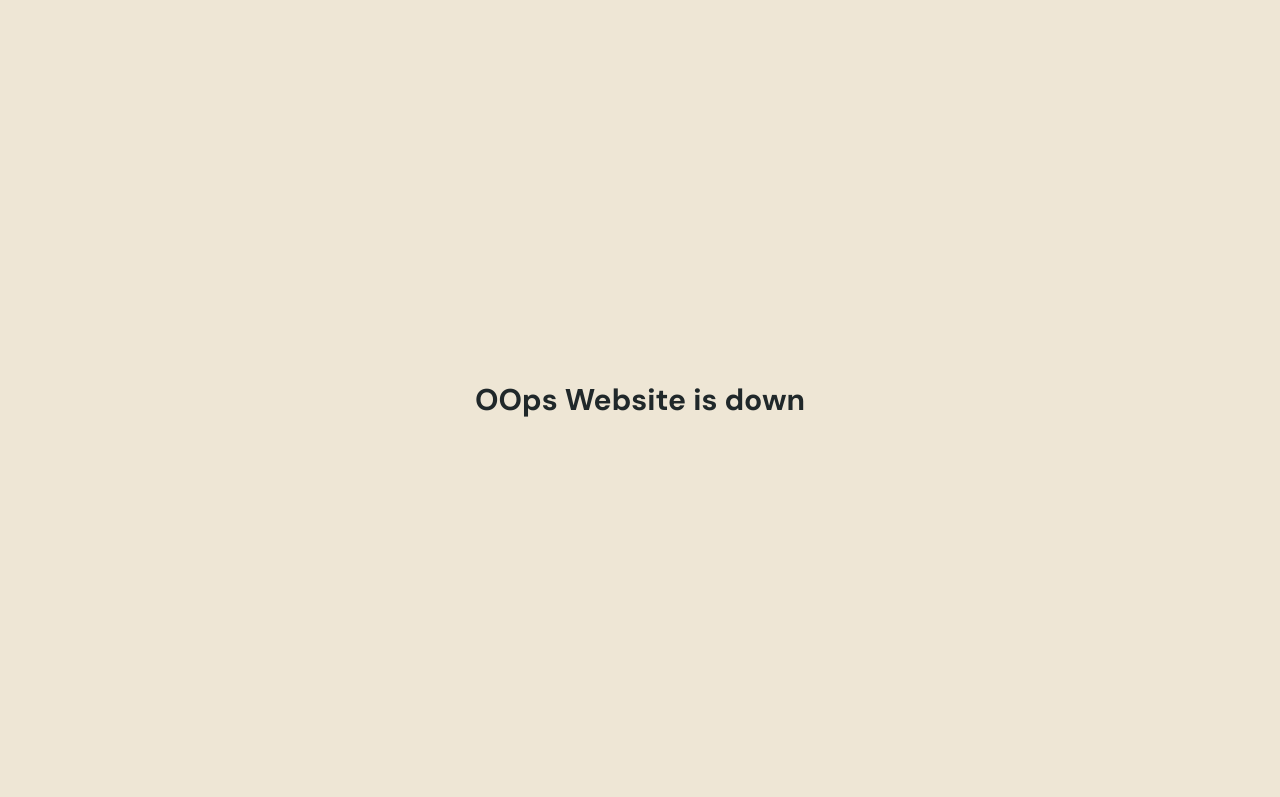
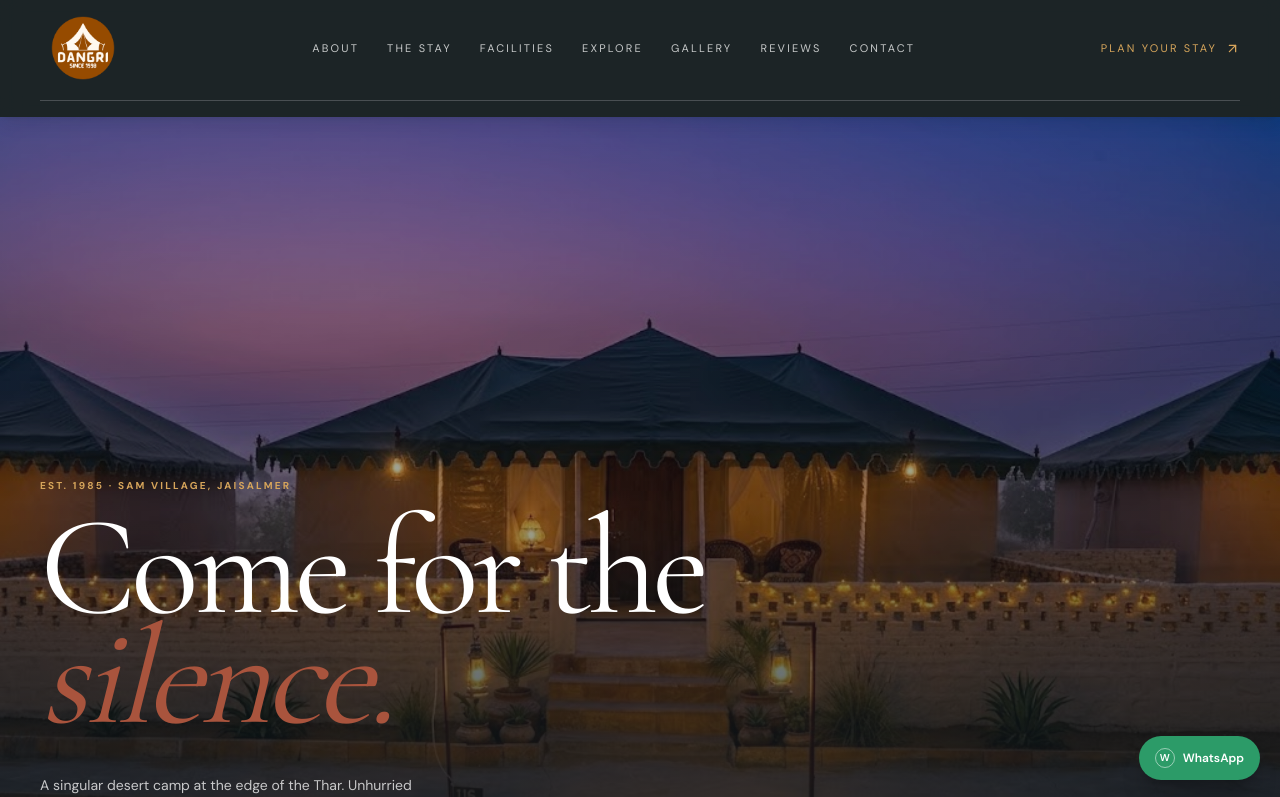
Before and after one commit to anirudhbalana8-sketch/gandri, a Next.js app: page / in a window 1280 px wide. Shown: the top 797 px of the page. Built offline with nearby package versions, Linux system fonts and the light colour scheme.

Commit message:
Fix isuu

```diff
--- a/src/app/page.tsx
+++ b/src/app/page.tsx
@@ -1,9 +1,10 @@
-
+import { HomePage } from "@/components/home";
+import { PageFrame } from "@/components/site";
 
 export default function Home() {
   return (
-    <div className="flex flex-col items-center justify-center min-h-screen py-2">
-      <h1 className="text-3xl font-bold">OOps Website is down</h1>
-    </div>
+    <PageFrame>
+      <HomePage />
+    </PageFrame>
   );
 }
```
